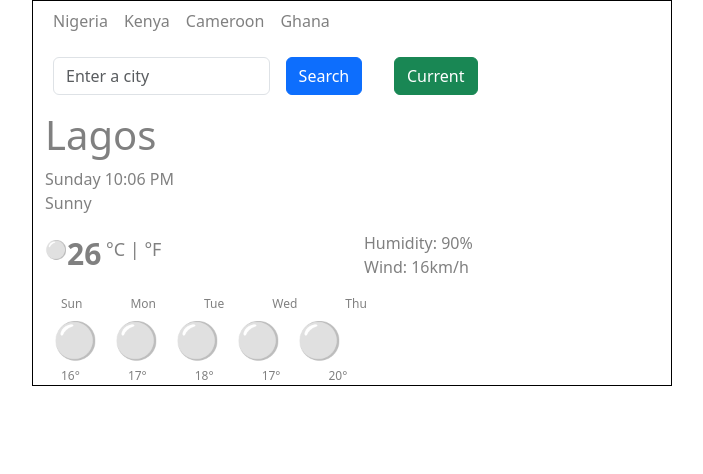
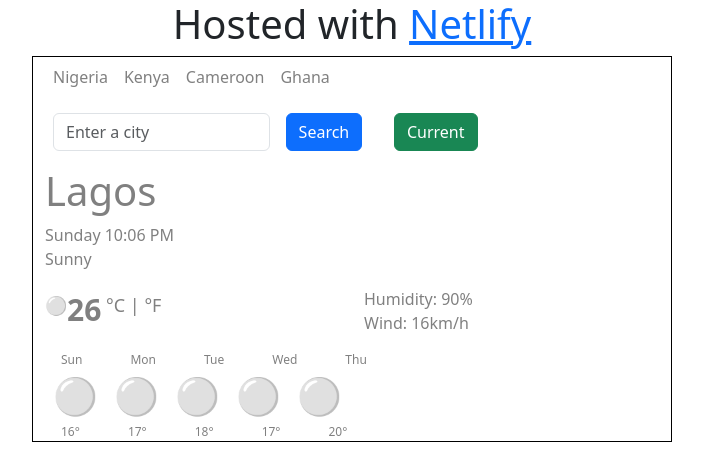
Before and after one commit to Hennieshow/SheCodes-Tasks, a plain HTML site: page index.html in a window 1280 px wide. Shown: the whole page, without its empty margins (288-991 px from the left). Drawn offline with nearby package versions, Linux system fonts and the light colour scheme.

Commit message:
Linked site to Netlify hosting platform

```diff
--- a/index.html
+++ b/index.html
@@ -3,7 +3,7 @@
   <head>
     <meta charset="UTF-8" />
     <meta name="viewport" content="width=device-width, initial-scale=1.0" />
-    <title>Document</title>
+    <title>WeatherApp</title>
     <link rel="stylesheet" href="styles.css" />
     <link
       href="https://cdn.jsdelivr.net/npm/bootstrap@5.3.0/dist/css/bootstrap.min.css"
@@ -15,6 +15,7 @@
   </head>
 
   <body>
+    <h1 class="netlify">Hosted with <a href="https://fascinating-gingersnap-e658aa.netlify.app">Netlify</a></h1>
     <div class="container col-6 parent">
       <div class="d-flex flex-row mb-3">
         <div class="p-2">Nigeria</div>
--- a/styles.css
+++ b/styles.css
@@ -33,3 +33,7 @@ body {
 .wind {
   margin-top: -1rem;
 }
+
+.netlify {
+  text-align: center;
+}
```
